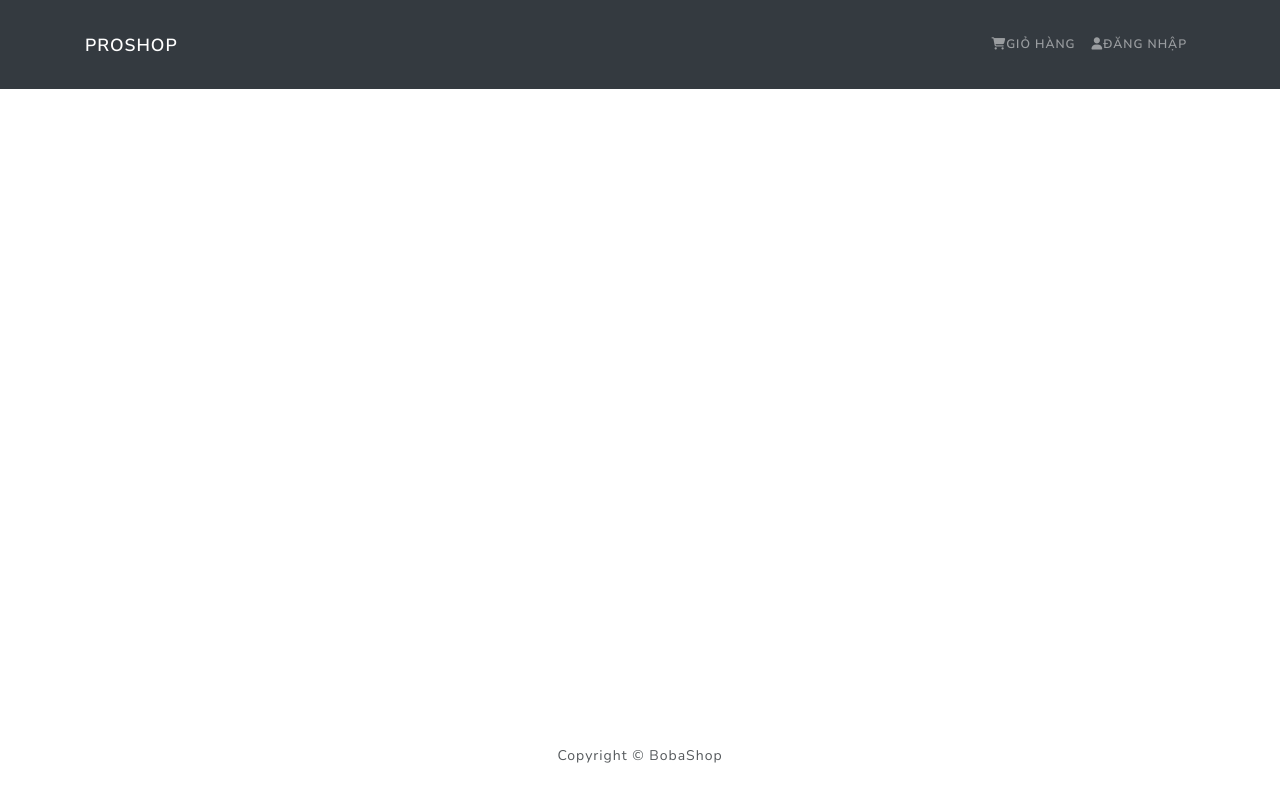
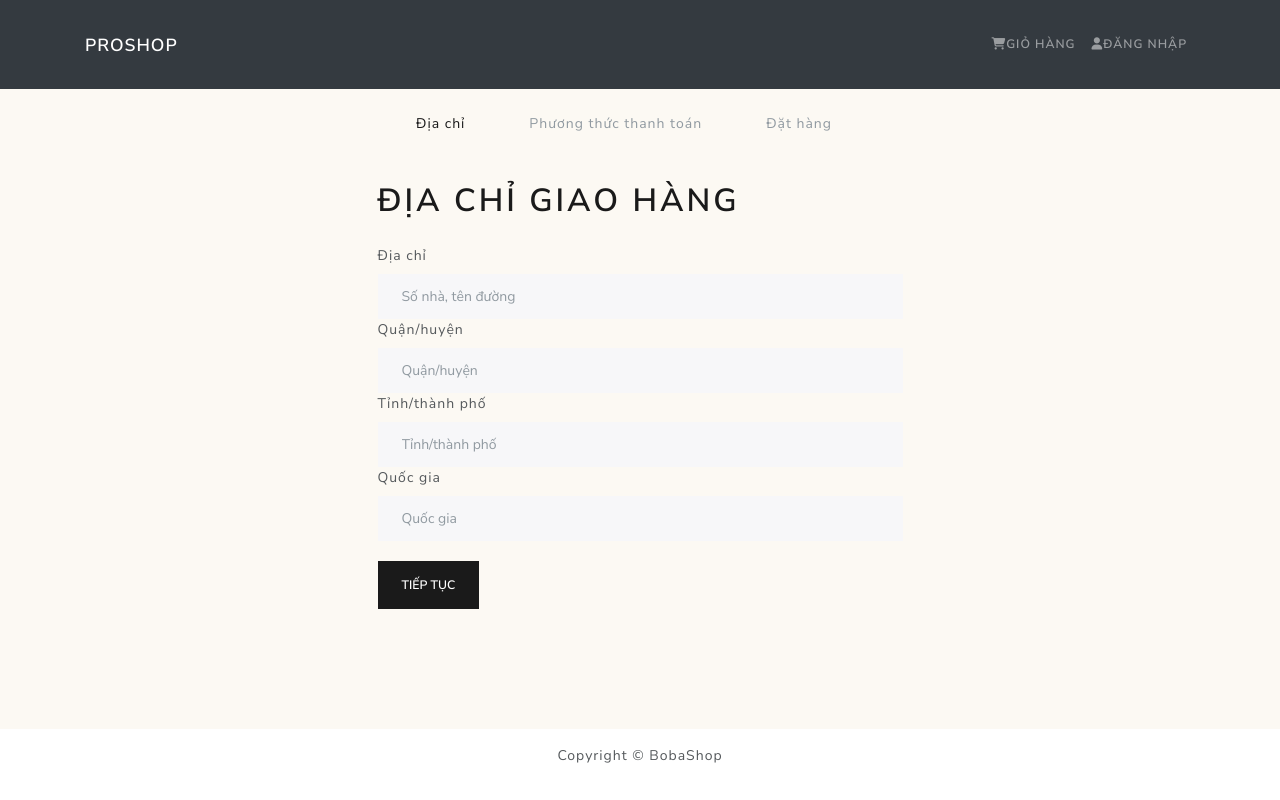
Before and after one commit to ECHXuanTan/BobaShop, a React (Create React App) app in the folder fe/: page /login/shipping in a window 1280 px wide. Built offline with nearby package versions, Linux system fonts and the light colour scheme.

Commit message:
Shipping screen

```diff
--- a/fe/src/App.js
+++ b/fe/src/App.js
@@ -8,6 +8,7 @@ import CartScreen from './screens/CartScreen'
 import LoginScreen from './screens/LoginScreen'
 import RegisterScreen from './screens/RegisterScreen'
 import ProfileScreen from './screens/ProfileScreen'
+import ShippingScreen from './screens/ShippingScreen'
 
 function App() {
   return (
@@ -22,6 +23,7 @@ function App() {
             <Route path='/profile' element={<ProfileScreen />} />
             <Route path='/product/:id' element={<ProductScreen />} />
             <Route path='/cart/:id?' element={<CartScreen />} />
+            <Route path='/login/shipping' element={<ShippingScreen />} />
         </Routes>
         </Container>
       </main>
--- a/fe/src/actions/cartActions.js
+++ b/fe/src/actions/cartActions.js
@@ -9,7 +9,7 @@ import {
 
 
 export const addToCart = (id, qty) => async (dispatch, getState) => {
-    const { data } = await axios.get(`/api/product/${id}`)
+    const { data } = await axios.get(`/api/products/${id}`)
 
     dispatch({
         type: CART_ADD_ITEM,
--- /dev/null
+++ b/fe/src/components/CheckoutSteps.js
@@ -0,0 +1,43 @@
+import React from 'react'
+import { Nav } from 'react-bootstrap'
+import { LinkContainer } from 'react-router-bootstrap'
+
+function CheckoutSteps({ step1, step2, step3, step4 }) {
+
+    return (
+        <Nav className='justify-content-center mb-4'>
+
+            <Nav.Item>
+                {step2 ? (
+                    <LinkContainer to='/login/shipping'>
+                        <Nav.Link className='nav-link'>Địa chỉ</Nav.Link>
+                    </LinkContainer>
+                ) : (
+                        <Nav.Link className='nav-link' disabled>Địa chỉ</Nav.Link>
+                    )}
+            </Nav.Item>
+
+            <Nav.Item>
+                {step3 ? (
+                    <LinkContainer to='/payment'>
+                        <Nav.Link className='nav-link'>Phương thức thanh toán</Nav.Link>
+                    </LinkContainer>
+                ) : (
+                        <Nav.Link className='nav-link' disabled>Phương thức thanh toán</Nav.Link>
+                    )}
+            </Nav.Item>
+
+            <Nav.Item>
+                {step4 ? (
+                    <LinkContainer to='/placeorder'>
+                        <Nav.Link className='nav-link'>Đặt hàng</Nav.Link>
+                    </LinkContainer>
+                ) : (
+                        <Nav.Link className='nav-link' disabled>Đặt hàng</Nav.Link>
+                    )}
+            </Nav.Item>
+        </Nav>
+    )
+}
+
+export default CheckoutSteps
--- a/fe/src/index.css
+++ b/fe/src/index.css
@@ -1,5 +1,6 @@
 main{
   min-height: 80vh;
+  background-color: #fcf9f3;
 }
 
 h1{
@@ -52,3 +53,7 @@ margin: 0 auto;
   font-size: 2.5vw;
 }
 }
+
+.btn-ship{
+  margin-top: 20px;
+}
--- a/fe/src/screens/ProfileScreen.js
+++ b/fe/src/screens/ProfileScreen.js
@@ -64,7 +64,7 @@ function ProfileScreen() {
     }
     return (
         <Row>
-            <Col md={3}>
+            <Col md={5}>
                 <h2>Thông tin tài khoản</h2>
 
                 {message && <Message variant='danger'>{message}</Message>}
--- /dev/null
+++ b/fe/src/screens/ShippingScreen.js
@@ -0,0 +1,90 @@
+import React, { useState, useEffect } from 'react'
+import { Form, Button } from 'react-bootstrap'
+import { useDispatch, useSelector } from 'react-redux'
+import { useNavigate } from 'react-router-dom'
+import FormContainer from '../components/FormContainer'
+import CheckoutSteps from '../components/CheckoutSteps'
+import { saveShippingAddress } from '../actions/cartActions'
+
+function ShippingScreen() {
+
+    const cart = useSelector(state => state.cart)
+    const { shippingAddress } = cart
+
+    const dispatch = useDispatch()
+
+    const [address, setAddress] = useState(shippingAddress.address)
+    const [city, setCity] = useState(shippingAddress.city)
+    const [district, setPostalCode] = useState(shippingAddress.district)
+    const [country, setCountry] = useState(shippingAddress.country)
+    const history = useNavigate()
+
+    const submitHandler = (e) => {
+        e.preventDefault()
+        dispatch(saveShippingAddress({ address, city, district, country }))
+        history('/payment')
+    }
+
+    return (
+        <FormContainer>
+            <CheckoutSteps step1 step2 />
+            <h1>Địa chỉ giao hàng</h1>
+            <Form onSubmit={submitHandler}>
+
+                <Form.Group controlId='address'>
+                    <Form.Label>Địa chỉ</Form.Label>
+                    <Form.Control
+                        required
+                        type='text'
+                        placeholder='Số nhà, tên đường'
+                        value={address ? address : ''}
+                        onChange={(e) => setAddress(e.target.value)}
+                    >
+                    </Form.Control>
+                </Form.Group>
+
+                <Form.Group controlId='postalCode'>
+                    <Form.Label>Quận/huyện</Form.Label>
+                    <Form.Control
+                        required
+                        type='text'
+                        placeholder='Quận/huyện'
+                        value={district ? district : ''}
+                        onChange={(e) => setPostalCode(e.target.value)}
+                    >
+                    </Form.Control>
+                </Form.Group>
+
+                <Form.Group controlId='city'>
+                    <Form.Label>Tỉnh/thành phố</Form.Label>
+                    <Form.Control
+                        required
+                        type='text'
+                        placeholder='Tỉnh/thành phố'
+                        value={city ? city : ''}
+                        onChange={(e) => setCity(e.target.value)}
+                    >
+                    </Form.Control>
+                </Form.Group>
+
+                <Form.Group controlId='country'>
+                    <Form.Label>Quốc gia</Form.Label>
+                    <Form.Control
+                        required
+                        type='text'
+                        placeholder='Quốc gia'
+                        value={country ? country : ''}
+                        onChange={(e) => setCountry(e.target.value)}
+                    >
+                    </Form.Control>
+                </Form.Group>
+
+                <Button className='btn-ship' type='submit' variant='primary'>
+                    Tiếp tục
+                </Button>
+            </Form>
+        </FormContainer>
+    )
+}
+
+export default ShippingScreen
--- a/fe/src/store.js
+++ b/fe/src/store.js
@@ -13,6 +13,7 @@ const reducer = combineReducers({
     userRegister: userRegisterReducer,
     userDetails: userDetailsReducer,
     userUpdateProfile: userUpdateProfileReducer,
+
 })
 
 const cartItemsFromStorage = localStorage.getItem('cartItems') ?
@@ -21,8 +22,12 @@ const cartItemsFromStorage = localStorage.getItem('cartItems') ?
 const userInfoFromStorage = localStorage.getItem('userInfo') ?
 JSON.parse(localStorage.getItem('userInfo')) : null
 
+const shippingAddressFromStorage = localStorage.getItem('shippingAddress') ?
+    JSON.parse(localStorage.getItem('shippingAddress')) : {}
+
 const initialState = {
-    cart: { cartItems: cartItemsFromStorage},
+    cart: { cartItems: cartItemsFromStorage,
+        shippingAddress: shippingAddressFromStorage,},
     userLogin: { userInfo: userInfoFromStorage },
 }
 
```
Also changed, not shown: 1 other file (tests, documents, lock files or other folders).
